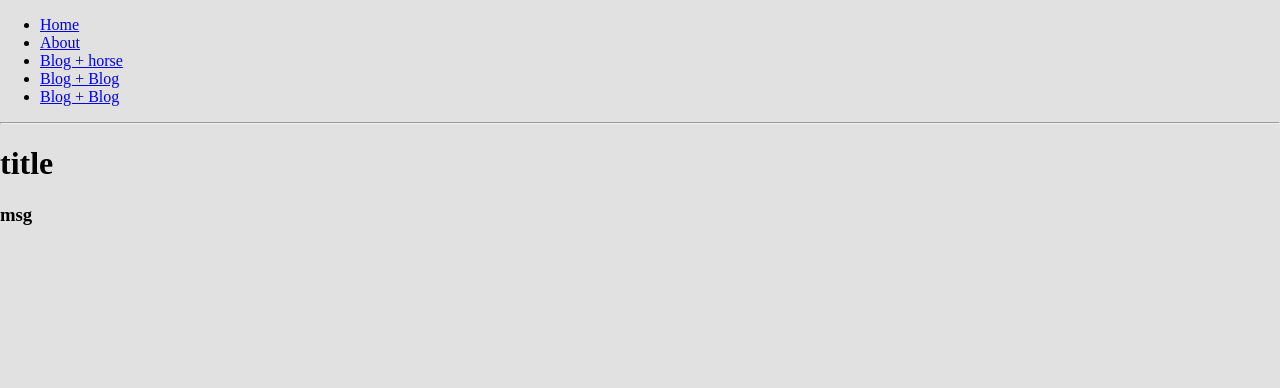
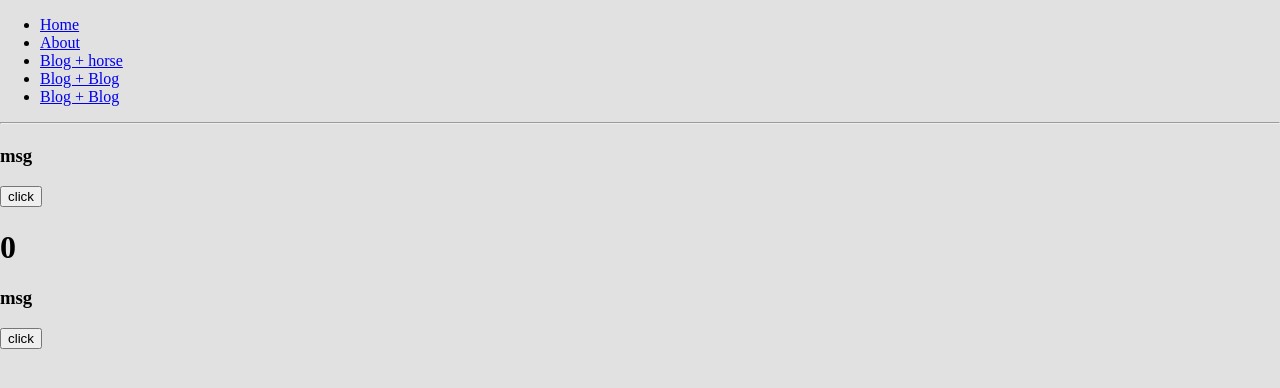
Before and after one commit to nesl-archive/react-sample, a React (Create React App) app: page /#/ in a window 1280 px wide. Shown: the top 388 px of the page. Built offline with nearby package versions, Linux system fonts and the light colour scheme; no server answers.

Commit message:
component and state

```diff
--- a/package.json
+++ b/package.json
@@ -10,7 +10,7 @@
     "@types/node": "^12.0.0",
     "@types/react": "^17.0.15",
     "@types/react-dom": "^17.0.9",
-    "axios": "^0.21.1",
+    "axios": "^0.21.4",
     "react": "^17.0.2",
     "react-dom": "^17.0.2",
     "react-router": "^5.2.0",
--- a/src/component/TestBox.js
+++ b/src/component/TestBox.js
@@ -1,11 +1,12 @@
 import React from 'react'
 import PropTypes from 'prop-types'
 
-function TextBox({ title, msg }) {
+function TextBox({ title, msg, onClick }) {
     return (
         <div>
             <h1>{title}</h1>
             <h3>{msg}</h3>
+            <button onClick={onClick}>click</button>
         </div>
     );
 }
--- a/src/pages/Home.tsx
+++ b/src/pages/Home.tsx
@@ -1,8 +1,25 @@
-import React from "react";
+import React, { useEffect, useState, useRef } from 'react'
+import axios from 'axios'
 import TextBox from '../component/TestBox'
 
 export default function Home(): JSX.Element{
+    const [uuidString, setUuidString] = useState('')
+	const [count, setCount] = useState(0)
+	const countRef = useRef(0)
+
+    // observe
+    useEffect(():void=>{
+        async function fetch() {
+            const response= await axios.get("http://httpbin.org/uuid")
+            setUuidString(response.data["uuid"])
+        }
+        fetch()
+    }, [count])
+
     return (
-        <TextBox title="title" msg="msg"></TextBox>
+        <>
+            <TextBox title={uuidString} msg="msg" onClick></TextBox>
+            <TextBox title={count.toString()} msg="msg" onClick></TextBox>
+        </>
     )
 }
```
Also changed, not shown: 1 other file (tests, documents, lock files or other folders).
